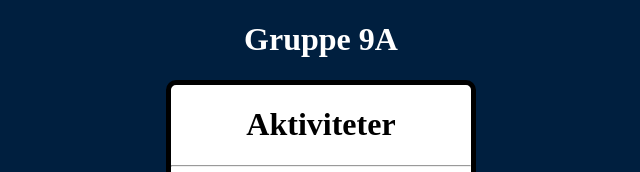
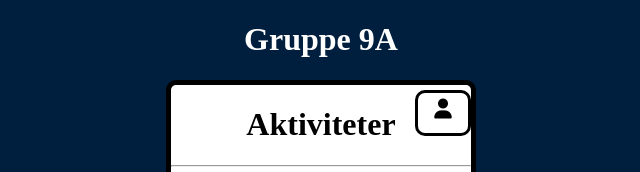
Before and after one commit to Thobern/Meet-IT-Demo, a plain HTML site: page Main.html in a window 1280 px wide. Shown: the top 172 px of the page, without its empty margins (319-959 px from the left). Drawn offline with Linux system fonts and the light colour scheme; grey boxes are pictures that could not be loaded.

Commit message:
la til knapp til profil (profilny)

```diff
--- a/Main.html
+++ b/Main.html
@@ -27,6 +27,9 @@
 
 <div class="box">
     <h1>Aktiviteter</h1>
+    <div class="profil-button">
+        <a class="button2 button-round" href="/Meet-IT-Demo/profilny.html"><i class="fas fa-user"></i></a>
+    </div>
     <hr>
 
 
--- a/allcss.css
+++ b/allcss.css
@@ -36,6 +36,19 @@
             height:30px;
             width:80px;
         }
+     .button2 {
+         background-color: white;
+         border: 3px solid black;
+         color: black;
+         padding: 5px;
+         text-align: center;
+         text-decoration: none;
+         display: inline-block;
+         font-size: 20px;
+         margin: 5px 0px;
+         height:30px;
+         width:40px;
+     }
         .button:hover {
             color: grey;
         }
@@ -47,6 +60,12 @@
          position: absolute;
          bottom: 0;
         }
+     .profil-button {
+         padding: 0px;
+         position: absolute;
+         top: 0;
+         right: 0;
+     }
         /* The Modal (background) */
         .modal {
             display: none; /* Hidden by default */
```
